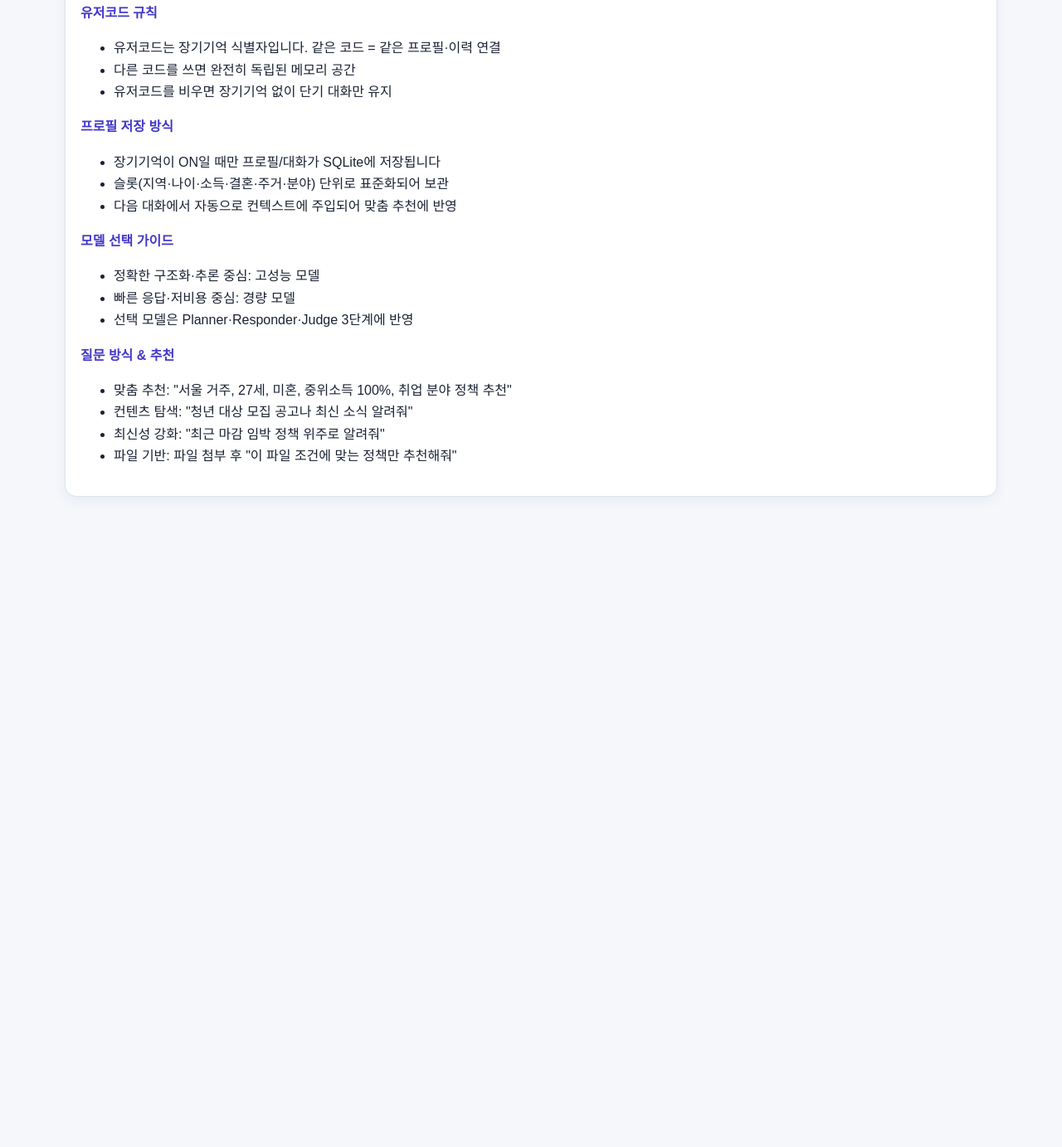
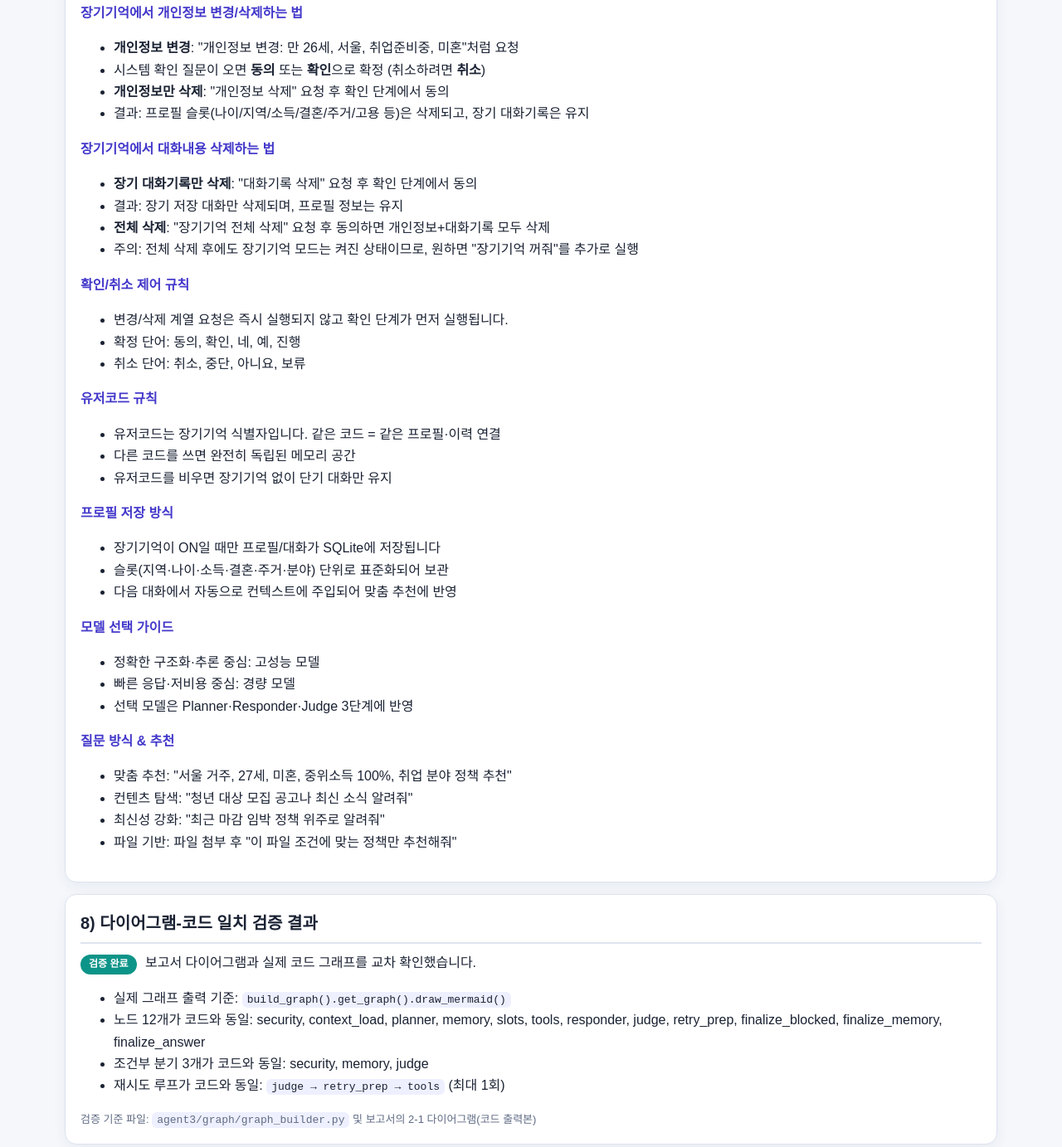
Before and after one commit to yijunghwan/CBNU_2026_Design_and_Implementation_of_AI_Services, a plain HTML site: page agent3/static/agent3_report.html in a window 1280 px wide. Shown: the part 3130-4513 px from the top of the page at 83% size. Before the commit the page ends 3801 px from the top, so only its background shows below. Drawn offline with Linux system fonts and the light colour scheme.

Commit message:
docs: update guide/report and exclude .env from tracking

```diff
--- a/agent3/static/agent3_report.html
+++ b/agent3/static/agent3_report.html
@@ -259,6 +259,29 @@ graph TD;
         <li>"내 저장 프로필 보여줘"로 조회, "장기기억 꺼줘"로 비활성화</li>
       </ol>
 
+      <h3>장기기억에서 개인정보 변경/삭제하는 법</h3>
+      <ul>
+        <li><b>개인정보 변경</b>: "개인정보 변경: 만 26세, 서울, 취업준비중, 미혼"처럼 요청</li>
+        <li>시스템 확인 질문이 오면 <b>동의</b> 또는 <b>확인</b>으로 확정 (취소하려면 <b>취소</b>)</li>
+        <li><b>개인정보만 삭제</b>: "개인정보 삭제" 요청 후 확인 단계에서 동의</li>
+        <li>결과: 프로필 슬롯(나이/지역/소득/결혼/주거/고용 등)은 삭제되고, 장기 대화기록은 유지</li>
+      </ul>
+
+      <h3>장기기억에서 대화내용 삭제하는 법</h3>
+      <ul>
+        <li><b>장기 대화기록만 삭제</b>: "대화기록 삭제" 요청 후 확인 단계에서 동의</li>
+        <li>결과: 장기 저장 대화만 삭제되며, 프로필 정보는 유지</li>
+        <li><b>전체 삭제</b>: "장기기억 전체 삭제" 요청 후 동의하면 개인정보+대화기록 모두 삭제</li>
+        <li>주의: 전체 삭제 후에도 장기기억 모드는 켜진 상태이므로, 원하면 "장기기억 꺼줘"를 추가로 실행</li>
+      </ul>
+
+      <h3>확인/취소 제어 규칙</h3>
+      <ul>
+        <li>변경/삭제 계열 요청은 즉시 실행되지 않고 확인 단계가 먼저 실행됩니다.</li>
+        <li>확정 단어: 동의, 확인, 네, 예, 진행</li>
+        <li>취소 단어: 취소, 중단, 아니요, 보류</li>
+      </ul>
+
       <h3>유저코드 규칙</h3>
       <ul>
         <li>유저코드는 장기기억 식별자입니다. 같은 코드 = 같은 프로필·이력 연결</li>
@@ -288,6 +311,18 @@ graph TD;
         <li>파일 기반: 파일 첨부 후 "이 파일 조건에 맞는 정책만 추천해줘"</li>
       </ul>
     </section>
+
+    <section class="card">
+      <h2>8) 다이어그램-코드 일치 검증 결과</h2>
+      <div><span class="badge ok">검증 완료</span> 보고서 다이어그램과 실제 코드 그래프를 교차 확인했습니다.</div>
+      <ul>
+        <li>실제 그래프 출력 기준: <code>build_graph().get_graph().draw_mermaid()</code></li>
+        <li>노드 12개가 코드와 동일: security, context_load, planner, memory, slots, tools, responder, judge, retry_prep, finalize_blocked, finalize_memory, finalize_answer</li>
+        <li>조건부 분기 3개가 코드와 동일: security, memory, judge</li>
+        <li>재시도 루프가 코드와 동일: <code>judge → retry_prep → tools</code> (최대 1회)</li>
+      </ul>
+      <div class="small">검증 기준 파일: <code>agent3/graph/graph_builder.py</code> 및 보고서의 2-1 다이어그램(코드 출력본)</div>
+    </section>
   </div>
 </body>
 </html>
```
Also changed, not shown: requirements.txt (added), 4 other files.
